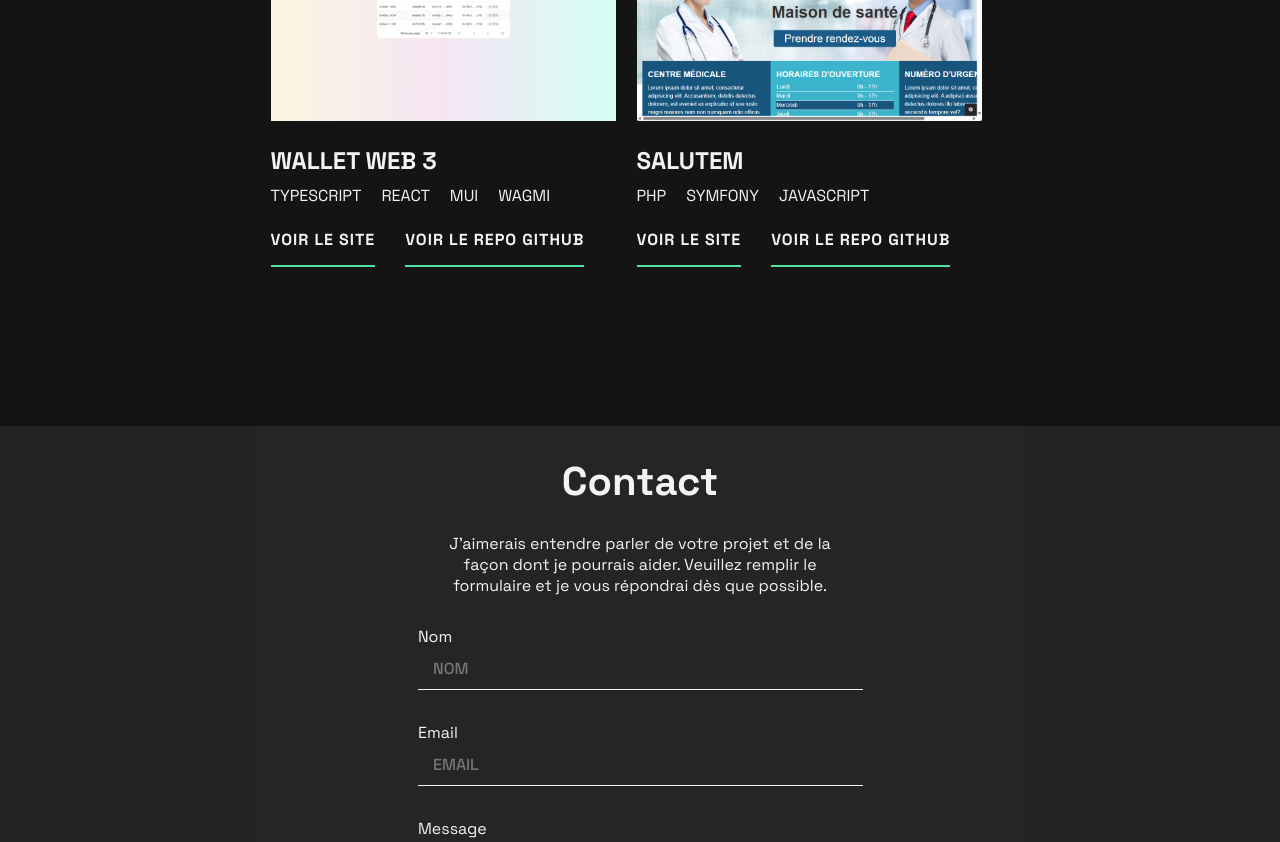
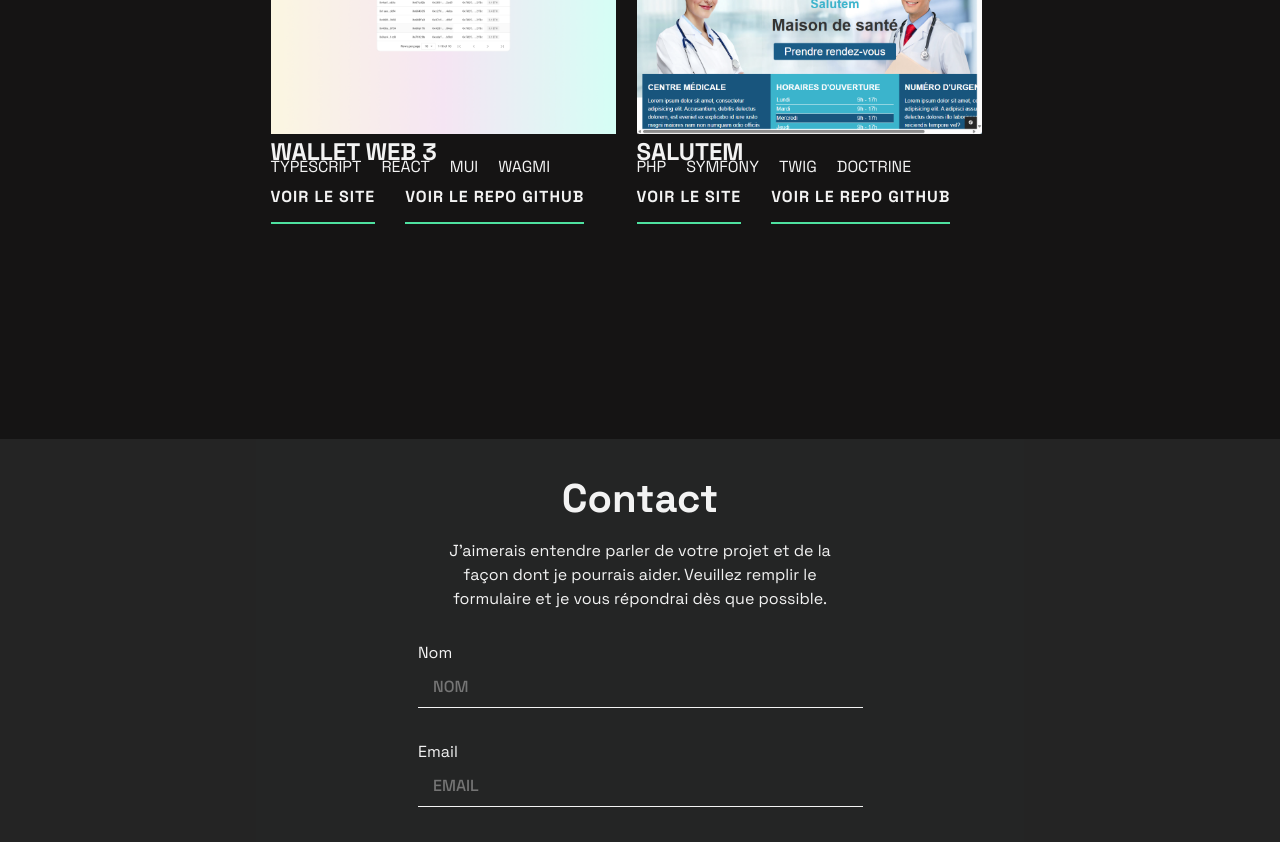
Before and after one commit to Hitch95/Portfolio, a React (Vite) app: page / in a window 1280 px wide. Shown: the part 1940-2782 px from the top of the page. Built offline with nearby package versions, Linux system fonts and the light colour scheme.

Commit message:
solve relative image problem from Vercel

```diff
--- a/src/components/Contact/Contact.css
+++ b/src/components/Contact/Contact.css
@@ -5,11 +5,6 @@
 }
 
 .contact-wrapper {
-    /* .footer-wrapper {
-    width: 100vw;
-    background-color: #242424;
-    display: flex;
-    justify-content: center; */
 
     @media screen and (min-width: 1440px) {
         display: flex;
--- a/src/components/Contact/Contact.tsx
+++ b/src/components/Contact/Contact.tsx
@@ -31,7 +31,7 @@ const Contact = () => {
 			</form>
 			<div className="rings-container">
 				<img
-					src="../../../src/assets/images/pattern-rings.svg"
+					src="images/icons/pattern-rings.svg"
 					width={530}
 					height={129}
 					className="rings"
--- a/src/components/Presentation/Presentation.tsx
+++ b/src/components/Presentation/Presentation.tsx
@@ -1,4 +1,5 @@
 import "./Presentation.css";
+import myProfilePicture from "../../../src/assets/images/my_picture.webp";
 
 const Presentation = () => {
 	return (
@@ -55,11 +56,11 @@ const Presentation = () => {
 						</ul>
 					</div>
 					<div className="picture">
-						<img src="../../../src/assets/images/my_picture.webp" />
+						<img src={myProfilePicture} />
 					</div>
 					<div className="circle-container">
 						<img
-							src="../../../src/assets/images/pattern-circle.svg"
+							src="images/icons/pattern-circle.svg"
 							width={129}
 							height={129}
 							className="circle"
@@ -69,7 +70,7 @@ const Presentation = () => {
 
 				<div className="rings-container">
 					<img
-						src="../../../src/assets/images/pattern-rings.svg"
+						src="images/icons/pattern-rings.svg"
 						width={530}
 						height={129}
 						className="rings"
@@ -123,14 +124,14 @@ const Presentation = () => {
 					</div>
 					<div>
 						<h3>NodeJs</h3>
-						<p>1 An D'Expérience</p>
+						<p>2 Ans D'Expérience</p>
 					</div>
 				</div>
 				<span className="separator second"></span>
 			</section>
 			<div className="rings-container">
 				<img
-					src="../../../src/assets/images/pattern-rings.svg"
+					src="/images/icons/pattern-rings.svg"
 					width={530}
 					height={129}
 					className="rings"
--- a/src/components/Projects/Projects.tsx
+++ b/src/components/Projects/Projects.tsx
@@ -91,7 +91,8 @@ const Projects = () => {
 					<p>
 						<span>PHP</span>
 						<span>Symfony</span>
-						<span>Javascript</span>
+						<span>Twig</span>
+						<span>Doctrine</span>
 					</p>
 					<a href="" className="green-color-hover">
 						Voir le site
--- a/src/style.css
+++ b/src/style.css
@@ -1,11 +1,81 @@
 @import url('https://fonts.googleapis.com/css2?family=Space+Grotesk:wght@400;500;700&display=swap');
 
-/* My Reset */
-:root {
-    font-synthesis: none;
-    text-rendering: optimizeLegibility;
+/* CSS Reset from this website "https://www.joshwcomeau.com/css/custom-css-reset/" */
+/* 1. Use a more-intuitive box-sizing model */
+*,
+*::before,
+*::after {
+    box-sizing: border-box;
+}
+
+/* 2. Remove default margin */
+* {
+    margin: 0;
+}
+
+/* 3. Enable keyword animations */
+@media (prefers-reduced-motion: no-preference) {
+    html {
+        interpolate-size: allow-keywords;
+    }
+}
+
+body {
+    /* 4. Add accessible line-height */
+    line-height: 1.5;
+    /* 5. Improve text rendering */
     -webkit-font-smoothing: antialiased;
-    -moz-osx-font-smoothing: grayscale;
+}
+
+/* 6. Improve media defaults */
+img,
+picture,
+video,
+canvas,
+svg {
+    display: block;
+    max-width: 100%;
+}
+
+/* 7. Inherit fonts for form controls */
+input,
+button,
+textarea,
+select {
+    font: inherit;
+}
+
+/* 8. Avoid text overflows */
+p,
+h1,
+h2,
+h3,
+h4,
+h5,
+h6 {
+    overflow-wrap: break-word;
+}
+
+/* 9. Improve line wrapping */
+p {
+    text-wrap: pretty;
+}
+
+h1,
+h2,
+h3,
+h4,
+h5,
+h6 {
+    text-wrap: balance;
+}
+
+/*
+    10. Create a root stacking context
+  */
+#root,
+#__next {
+    isolation: isolate;
 }
 
 *,
@@ -14,11 +84,15 @@
     box-sizing: border-box;
 }
 
-* {
-    font-family: 'Space Grotesk', sans-serif;
+:root {
+    font-synthesis: none;
+    text-rendering: optimizeLegibility;
+    -webkit-font-smoothing: antialiased;
+    -moz-osx-font-smoothing: grayscale;
 }
 
 body {
+    font-family: 'Space Grotesk', sans-serif;
     width: 100%;
     margin: 0 auto;
     color: #f3f3f3;
```
Also changed, not shown: public/images/icons/pattern-circle.svg (renamed from src/assets/images/pattern-circle.svg), public/images/icons/pattern-rings.svg (renamed from src/assets/images/pattern-rings.svg), src/components/Navbar/Navbar.css (deleted), src/components/Navbar/Navbar.tsx (deleted), vercel.json.
